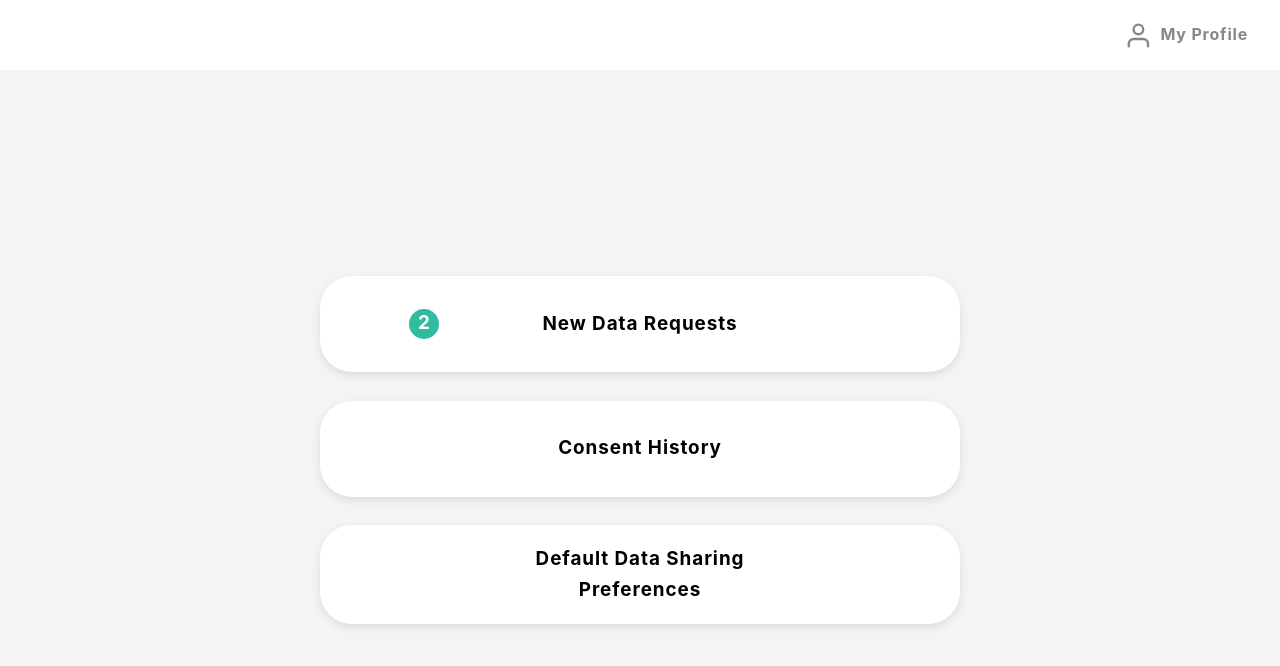
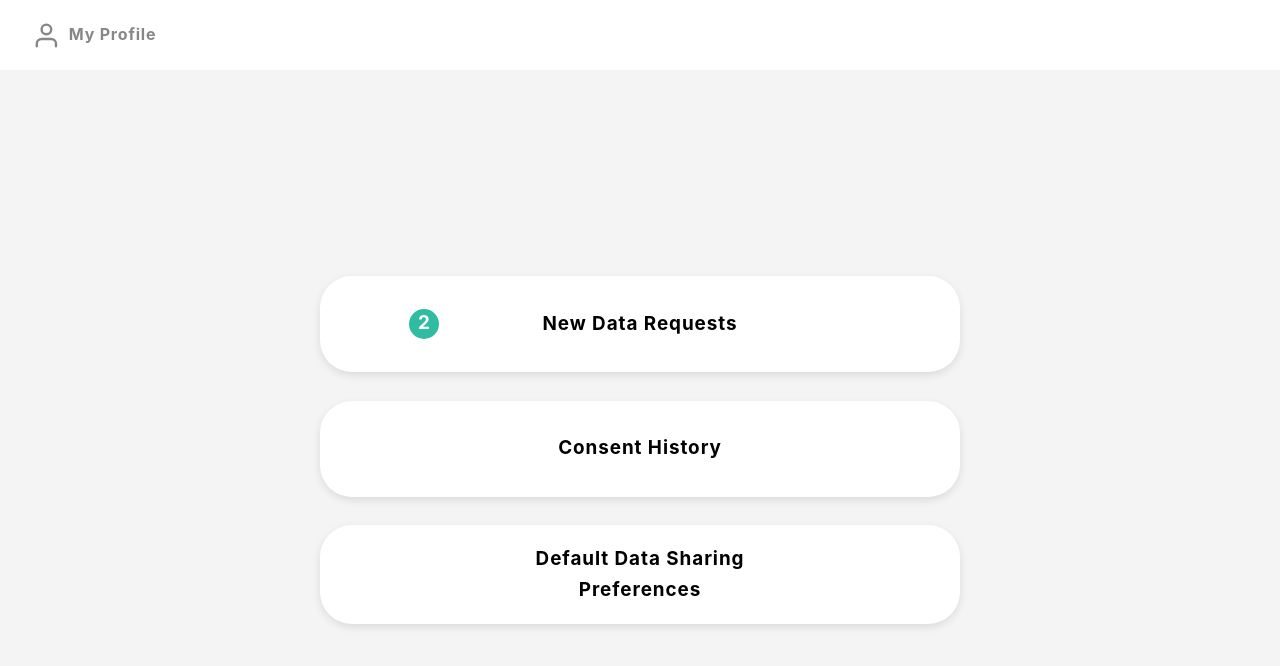
Before and after one commit to huzhx/baseline-preference, a React (Create React App) app: page / in a window 1280 px wide. Shown: the top 666 px of the page. Built offline with nearby package versions, Linux system fonts and the light colour scheme.

Commit message:
adjust the NavBar component and make the content to be space-between

```diff
--- a/src/NavBar.js
+++ b/src/NavBar.js
@@ -2,18 +2,10 @@ import React from 'react';
 
 import styles from './NavBar.module.css';
 
-const NavBar = ({ children, alignStart }) => {
+const NavBar = ({ children }) => {
   return (
     <div className={styles.nav_bar}>
-      <div
-        className={
-          alignStart
-            ? [styles.footer__content, styles['footer__content--flex-start']].join(' ')
-            : styles.footer__content
-        }
-      >
-        {children}
-      </div>
+      <div className={styles.footer__content}>{children}</div>
     </div>
   );
 };
--- a/src/NavBar.module.css
+++ b/src/NavBar.module.css
@@ -5,15 +5,12 @@
   width: 100%;
   top: 0;
   flex-shrink: 0;
+  padding: 0 0.5em;
 }
 
 .footer__content {
   display: flex;
   flex-direction: row;
-  justify-content: flex-end;
+  justify-content: space-between;
   height: 100%;
 }
-
-.footer__content--flex-start {
-  justify-content: flex-start;
-}
```
